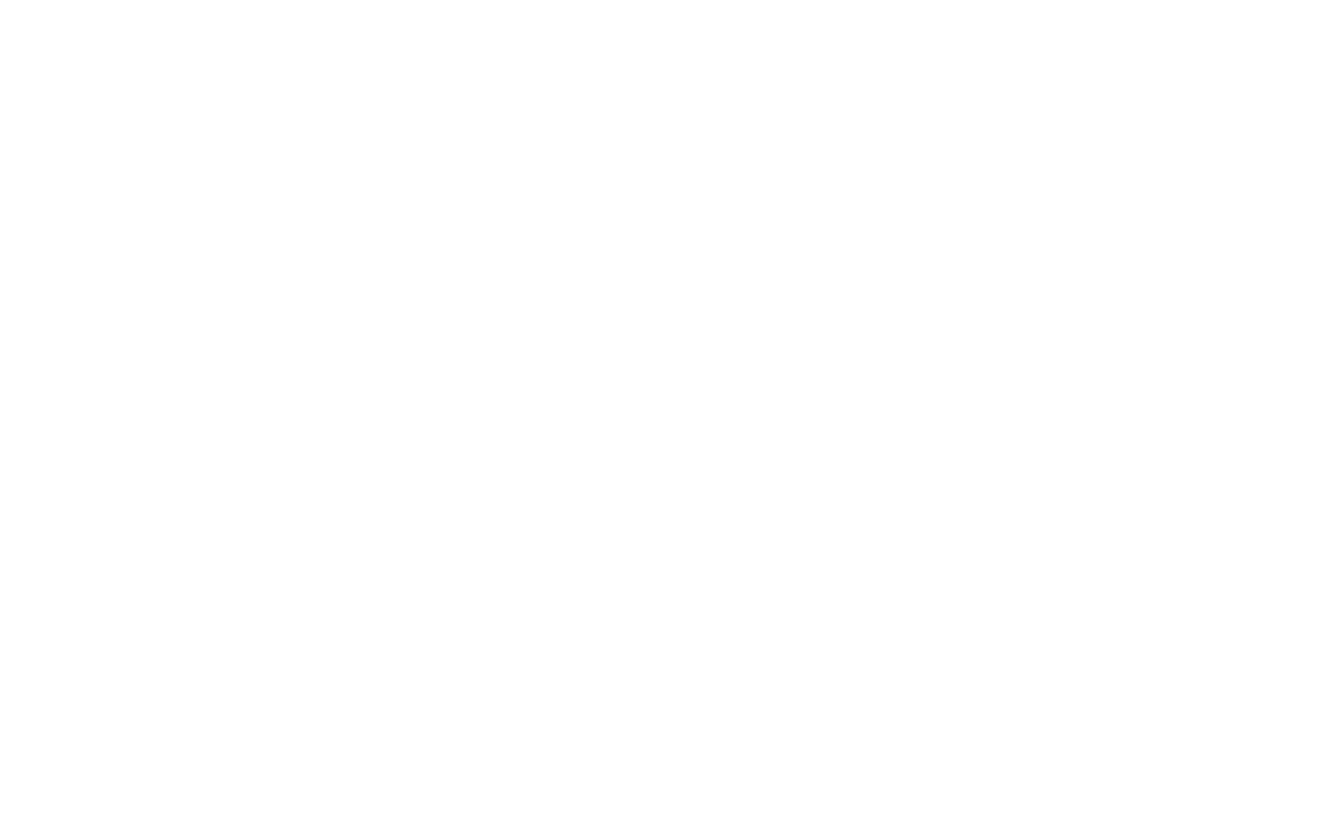
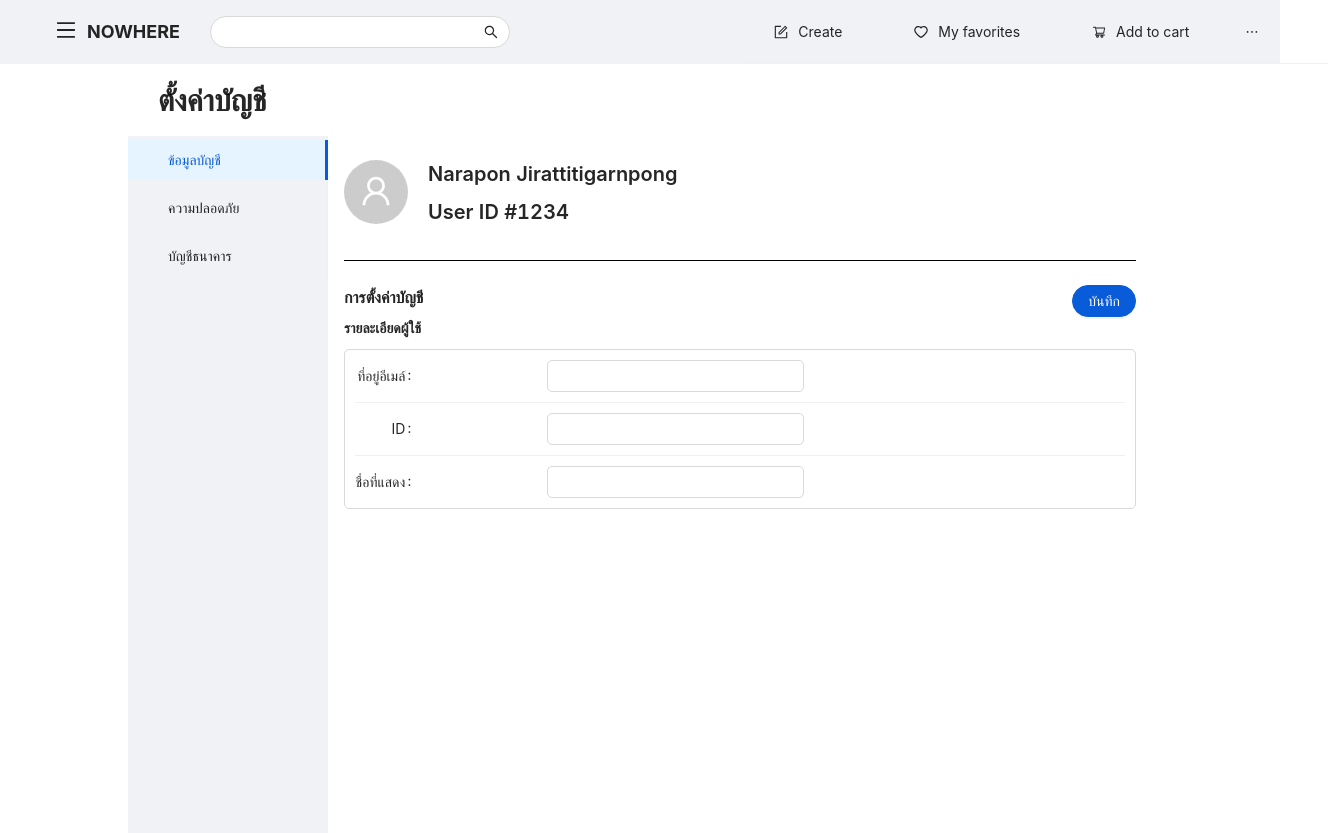
Before and after one commit to daratchanan/antd-exam, a React (Create React App) app: page /profile/account in a window 1280 px wide. Before the commit this address had no page. Shown: the whole page, 1328 px wide, since content can reach past the window. Before the commit the page ends 800 px from the top, so only its background shows below. Built offline with nearby package versions, Linux system fonts and the light colour scheme.

Commit message:
user setup

```diff
--- a/src/App.js
+++ b/src/App.js
@@ -1,10 +1,14 @@
 import React from 'react';
 import { Route, Routes } from 'react-router-dom';
+import './App.less';
 import Home from './views/Home';
 import Explore from './views/Explore';
 import About from './views/About';
 import MainLayout from './Layout/MainLayout';
-import './App.less';
+import Profile from './views/Profile';
+import Account from './views/Account';
+import Security from './views/Security';
+import Bookbank from './views/Bookbank';
 
 
 function App() {
@@ -12,9 +16,14 @@ function App() {
 
 		<Routes>
 			<Route path='/' element={<MainLayout />} >
-				<Route path='/' element={<Home />} />
-				<Route path='/explore' element={<Explore />} />
-				<Route path='/about' element={<About />} />
+				<Route path='' element={<Home />} />
+				<Route path='explore' element={<Explore />} />
+				<Route path='about' element={<About />} />
+				<Route path='profile' element={<Profile />} >
+					<Route path='account' element={<Account />} />
+					<Route path='security' element={<Security />} />
+					<Route path='bookbank' element={<Bookbank />} />
+				</Route>
 			</Route>
 		</Routes>
 	);
--- a/src/App.less
+++ b/src/App.less
@@ -52,3 +52,8 @@ code {
     transform: rotate(360deg);
   }
 }
+
+.profile-sider {
+  padding: 24;
+  min-height: calc(100vh - 127px);
+}
--- a/src/Layout/MainLayout.jsx
+++ b/src/Layout/MainLayout.jsx
@@ -110,8 +110,12 @@ export default function MainLayout() {
 			</Header>
 
 			<Content
-				style={{ width: '80%', margin: '0px auto', marginTop:'16px'}}
+				style={{ width: '80%', margin: '0px auto', marginTop: '16px' }}
 			>
+				<Typography.Title level={2} style={{ marginLeft: '30px' }}
+				>
+					ตั้งค่าบัญชี
+				</Typography.Title>
 				<Outlet />
 			</Content>
 		</Layout>
--- /dev/null
+++ b/src/views/Account.jsx
@@ -0,0 +1,129 @@
+import React from 'react';
+import {
+   Avatar,
+   Button,
+   Col,
+   Divider,
+   Form,
+   Input,
+   Row,
+   Typography
+} from 'antd';
+import { UserOutlined } from '@ant-design/icons';
+
+export default function Account() {
+   const [form] = Form.useForm();
+
+   const onFinish = (values) => {
+      console.log('Received values of form: ', values);
+   };
+
+
+   return (
+      <>
+         <Row>
+            <Col>
+               <Avatar size={64} icon={<UserOutlined />} />
+            </Col>
+            <Col style={{ marginLeft: '20px' }}>
+               <Typography.Title level={4}
+               >
+                  Narapon Jirattitigarnpong
+               </Typography.Title>
+               <Typography.Title level={4} style={{ marginTop: '10px' }}
+               >
+                  User ID #1234
+               </Typography.Title>
+            </Col>
+
+            <Divider style={{background: '#000'}}/>
+
+            <Col xs={24}>
+               <Row justify='space-between'>
+                  <Col>
+                     <Typography.Title level={5}>การตั้งค่าบัญชี</Typography.Title>
+                  </Col>
+                  <Col>
+                     {/* <Button type='primary' style={{ borderRadius: '20px' }}>ยกเลิก</Button> */}
+                     <Form
+                        form={form}
+                     >
+                        <Form.Item style={{margin: '0px'}}>
+                           <Button
+                              type='primary'
+                              style={{ borderRadius: '20px', marginLeft: '10px' }}
+                              htmlType='submit'
+                           >บันทึก
+                           </Button>
+                        </Form.Item>
+                     </Form>
+                  </Col>
+               </Row>
+            </Col>
+
+            <Col xs={24} style={{marginBottom: '10px'}}>
+               <Typography.Text strong >รายละเอียดผู้ใช้</Typography.Text>
+            </Col>
+
+            <Col xs={24}>
+               <div
+                  style={{
+                     width: '100%',
+                     border: '1px solid #d9d9d9',
+                     padding: '10px',
+                     borderRadius: '5px'
+                  }}
+               >
+                  <Form
+                     form={form}
+                     onFinish={onFinish}
+                     labelCol={{span: 2}}
+                     wrapperCol={{
+                        xs: {
+                           span: 24,
+                           offset: 0,
+                        },
+                        sm: {
+                           span: 8,
+                           offset: 4,
+                        },
+                     }}
+                  >
+                     <Form.Item
+                        name='email'
+                        label='ที่อยู่อีเมล์'
+                        rules={[{
+                           type: 'email'
+                        }]}
+                        style={{margin: '0px'}}
+                     >
+                        <Input style={{borderRadius: '5px'}} />
+                     </Form.Item>
+
+                     <Divider style={{margin: '10px 0px'}} />
+
+                     <Form.Item
+                        name='id'
+                        label='ID'
+                        style={{margin: '0px'}}
+                     >
+                        <Input style={{borderRadius: '5px'}} />
+                     </Form.Item>
+
+                     <Divider style={{margin: '10px 0px'}} />
+
+                     <Form.Item
+                        name='name'
+                        label='ชื่อที่แสดง'
+                        style={{margin: '0px'}}
+                     >
+                        <Input style={{borderRadius: '5px'}} />
+                     </Form.Item>
+                  </Form>
+               </div>
+            </Col>
+
+         </Row>
+      </>
+   )
+}
--- /dev/null
+++ b/src/views/Bookbank.jsx
@@ -0,0 +1,7 @@
+import React from 'react'
+
+export default function Bookbank() {
+  return (
+    <div>Bookbank</div>
+  )
+}
--- /dev/null
+++ b/src/views/Profile.jsx
@@ -0,0 +1,54 @@
+import React from 'react';
+import {
+   Button,
+   Layout,
+   Menu,
+} from 'antd';
+import { Outlet } from 'react-router-dom';
+
+const menuItems = [
+   {
+      key: 'account',
+      label: <Button type='text' href='/profile/account'>ข้อมูลบัญชี</Button>
+
+   },
+   {
+      key: 'security',
+      label: <Button type='text' href='/profile/security'>ความปลอดภัย</Button>
+   },
+   {
+      key: 'bank',
+      label: <Button type='text' href='/profile/bookbank'>บัญชีธนาคาร</Button>
+   },
+]
+
+export default function Profile() {
+   return (
+      <>
+         <Layout>
+            <Layout.Sider
+               breakpoint="lg"
+               collapsedWidth="0"
+            >
+               <div  />
+               <Menu
+                  // theme="dark"
+                  mode="inline"
+                  defaultSelectedKeys={['account']}
+                  items={menuItems}
+               />
+            </Layout.Sider>
+
+            <Layout.Content
+               style={{
+                  margin: '24px 16px 0',
+               }}
+            >
+               <div className='profile-sider' >
+                  <Outlet />
+               </div>
+            </Layout.Content>
+         </Layout>
+      </>
+   )
+};
--- /dev/null
+++ b/src/views/Security.jsx
@@ -0,0 +1,7 @@
+import React from 'react'
+
+export default function Security() {
+  return (
+    <div>Security</div>
+  )
+}
```
